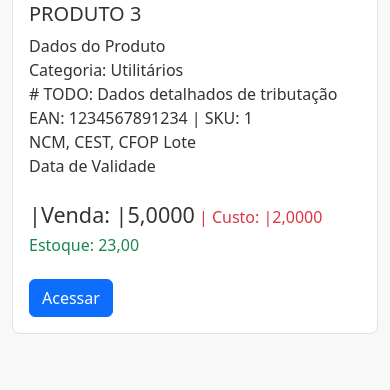
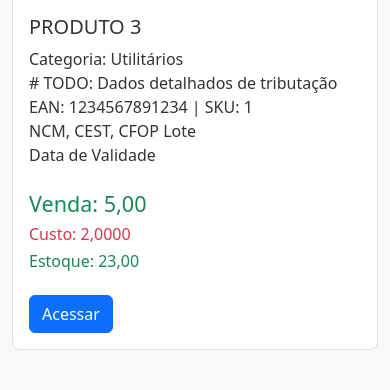
Before and after one commit to petraiosklytometis/tumnus, a Django app: page /estoque/add_produto/ in a window 390 px wide. Shown: the part 3658-4048 px from the top of the page. Before the commit the page ends 3992 px from the top, so only its background shows below. Run offline with Django 4.2, Linux system fonts and the light colour scheme; data comes from the database, SQL or seed files in the repository.

Commit message:
:feat: slug para links - acessar e alterar produtos

```diff
--- a/estoque/models.py
+++ b/estoque/models.py
@@ -1,4 +1,6 @@
+from collections.abc import Iterable
 from django.db import models
+from django.template.defaultfilters import slugify
 
 class Categoria(models.Model):
     titulo = models.CharField(max_length=40)
@@ -8,7 +10,7 @@ class Categoria(models.Model):
 
 
 class Produto(models.Model):
-    descricao = models.CharField(max_length=40)
+    descricao = models.CharField(max_length=40, unique=True)
     # TODO: Buscar Produto no Cosmos pelo EAN
     ean = models.CharField(max_length=13)
     sku = models.CharField(max_length=20)
@@ -17,9 +19,19 @@ class Produto(models.Model):
     preco_custo = models.FloatField()
     # TODO: Fazer cálculo de preço por BinaryField
     preco_venda = models.FloatField()
+    # slug para formar urls derivados das descrições
+    slug = models.SlugField(unique=True, blank=True, null=True)
 
     def __str__(self) -> str:
         return self.descricao
+
+    """ função que salva com seu próprio método
+        e depois recorre ao super (classe Pai) """
+    def save(self, *args, **kwargs):
+        if not self.slug:
+            self.slug = slugify(self.descricao)
+
+        return super().save(*args, **kwargs)
 
     def gerar_desconto(self, desconto):
         # TODO: Gerar desconto por quantidade no PDV
--- a/estoque/templates/add_produto.html
+++ b/estoque/templates/add_produto.html
@@ -1,9 +1,7 @@
-{% extends 'base.html' %}
-{% load filters %}
-{% block 'body' %}
+{% extends 'base.html' %} {% load filters %} {% block 'body' %}
 <div class="container mt-4 mb-4">
   {% if messages %}{% endif %}
-  <br>
+  <br />
   {% for message in messages %}
   <div class="alert {{message.tags}}">{{message}}</div>
   {% endfor %}
@@ -99,50 +97,55 @@
       </form>
     </div>
   </div>
-  <hr style="background-color: gray;">
+  <hr style="background-color: gray" />
   <!--###################################################-->
   <div class="listar_produtos">
-
+    <div class="row">
       {% for produto in produtos_tab %}
+      <div class="col-md">
         <div class="row justify-content-center mb-3">
-
           <div class="col-md-12">
             <div class="card shadow-0 border rounded-3">
               <div class="card-body">
                 <div class="row g-0">
                   <div class="col-xl-3 col-md-4 d-flex justify-content-center">
-                    <div class="bg-image hover-zoom ripple rounded ripple-surface me-md-3 mb-3 mb-md-0">
+                    <div
+                      class="bg-image hover-zoom ripple rounded ripple-surface me-md-3 mb-3 mb-md-0">
                       {% if produto|get_first_image %}
-                        <img src= "{{ produto|get_first_image }}" class="w-100" />
+                      <img src="{{ produto|get_first_image }}" class="w-100" />
                       {% else %}
-                        <img src="/estoque/templates/img/pngwing.com_gnefaa.png" class="w-100" />
+                      <img
+                        src="https://res.cloudinary.com/petraiosklytometis/image/upload/v1661377583/pngwing.com_gnefaa.png"
+                        class="w-100"
+                      />
                       {% endif %}
-                        <a href="#!">
-                            <div class="hover-overlay">
-                                <div class="mask" style="background-color: rgba(253, 253, 253, 0.15);"></div>
-                            </div>
-                        </a>
                     </div>
                   </div>
                   <div class="col-xl-6 col-md-5 col-sm-7">
                     <h5>{{ produto.descricao }}</h5>
                     <p class="text mb-4 mb-md-0">
-                    Dados do Produto <br>
-                    Categoria: {{produto.categoria}}<br>
-                    # TODO: Dados detalhados de tributação<br>
-                    EAN: {{produto.ean}}  |  SKU: {{produto.sku}}<br>
-                    NCM, CEST, CFOP Lote<br>
+                      Categoria: {{produto.categoria}}<br />
+                      # TODO: Dados detalhados de tributação<br />
+                      EAN: {{produto.ean}} | SKU: {{produto.sku}}<br />
+                      NCM, CEST, CFOP Lote<br />
                       Data de Validade
                     </p>
                   </div>
                   <div class="col-xl-3 col-md-3 col-sm-5">
                     <div class="d-flex flex-row align-items-center mb-1">
-                    <h4 class="mb-1 me-1">|Venda: |{{ produto.preco_venda | floatformat:4 }}</h4>
-                    <span class="text-danger"> | Custo: |{{ produto.preco_custo | floatformat:4 }}</span>
+                      <h4 class="mb-1 me-1 text-success">
+                        Venda: {{ produto.preco_venda | floatformat:2 }}
+                      </h4>
                     </div>
-                  <h6 class="text-success">Estoque: {{produto.quantidade | floatformat:2}}</h6>
+                    <h6 class="text-danger">
+                      Custo: {{ produto.preco_custo | floatformat:4 }}
+                    </h6>
+                    <h6 class="text-success">
+                      Estoque: {{produto.quantidade | floatformat:2}}
+                    </h6>
                     <div class="mt-4">
-                    <button class="btn btn-primary shadow-0" type="button">Acessar</button>
+                      <a href="{% url 'produto' produto.slug%}" class="btn btn-primary" type="button" >Acessar</a>
+                    </div>
                   </div>
                 </div>
               </div>
@@ -151,7 +154,7 @@
         </div>
       </div>
       {% endfor %}
-
+    </div>
   </div>
 </div>
 {% endblock %}
--- a/estoque/urls.py
+++ b/estoque/urls.py
@@ -3,4 +3,5 @@ from . import views
 
 urlpatterns = [
     path('add_produto/', views.add_produto, name="add_produto"),
+    path('produto/<slug:slug>', views.produto, name="produto"),
 ]
--- a/estoque/views.py
+++ b/estoque/views.py
@@ -9,7 +9,9 @@
 from django.shortcuts import redirect
 from django.urls import reverse
 from django.contrib import messages
+from rolepermissions.decorators import has_permission_decorator
 
+@has_permission_decorator('cadastrar_produtos')
 def add_produto(request):
     if request.method == "GET":
         categorias = Categoria.objects.all()
@@ -57,5 +59,9 @@
                         messages.SUCCESS, 'Produto cadastrado com sucesso!')
         return redirect(reverse('add_produto'))
 
+def produto(request, slug):
+    if request.method == "GET":
+        produto = Produto.objects.get(slug=slug)
+    return HttpResponse(slug)
 
 # Create your views here.
```
Also changed, not shown: estoque/migrations/0003_produto_slug_alter_produto_descricao.py (added), estoque/templates/img/pngwing.com_gnefaa.png (deleted). Lines whose indentation alone changed are shown as unchanged.
